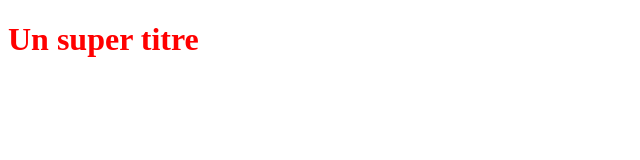
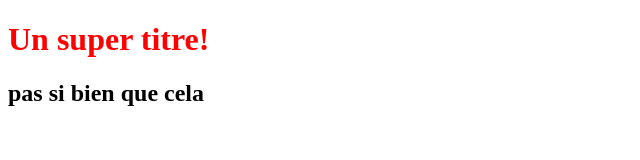
Before and after one commit to Changeurloup/Projet-2-OCR, a plain HTML site: page index.html in a window 1280 px wide. Shown: the whole page, without its empty margins (0-640 px from the left). Drawn offline with Linux system fonts and the light colour scheme.

Commit message:
Modification du titre et création sous titre

```diff
--- a/index.html
+++ b/index.html
@@ -5,6 +5,7 @@
    <link rel="stylesheet" type="text/css" href="styles.css">
 </head>
 <body>
-   <h1>Un super titre</h1>
+   <h1>Un super titre!</h1>
+   <h2>pas si bien que cela</h2>
 </body>
 </html>
```
